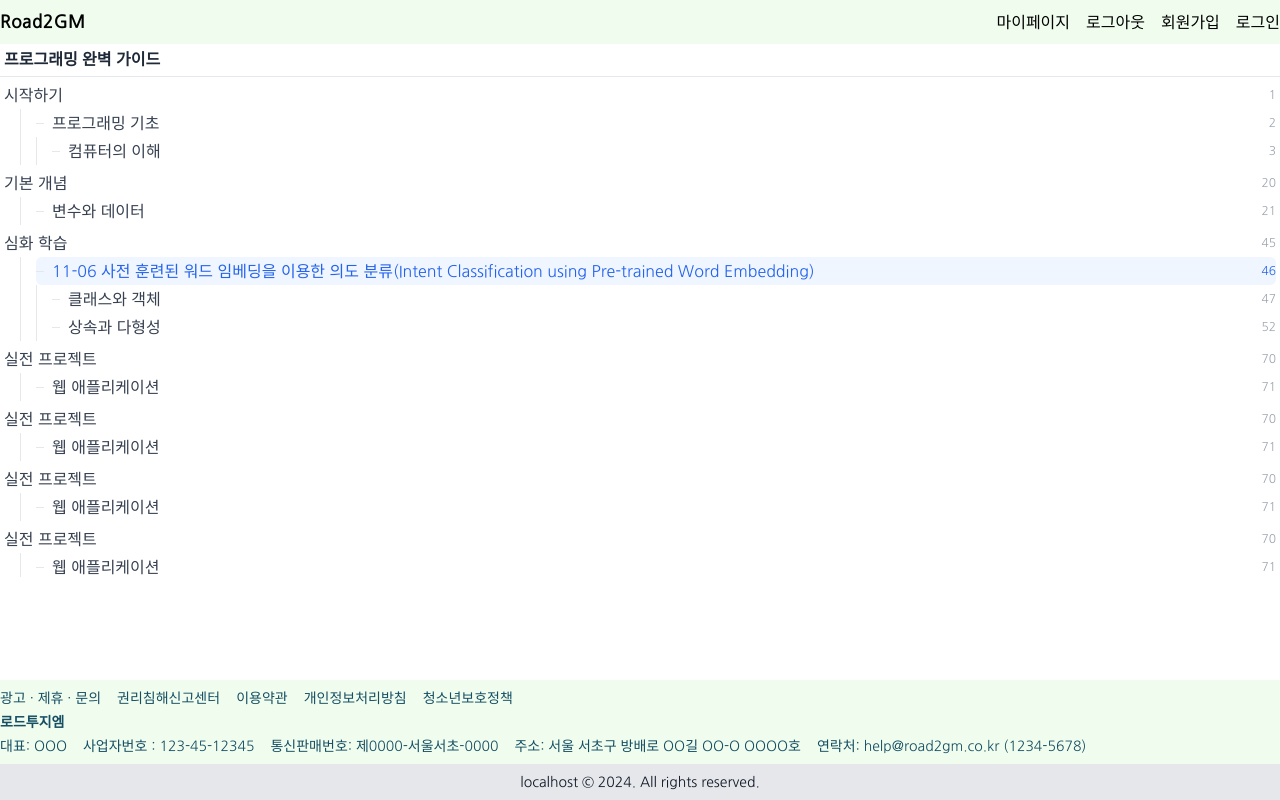
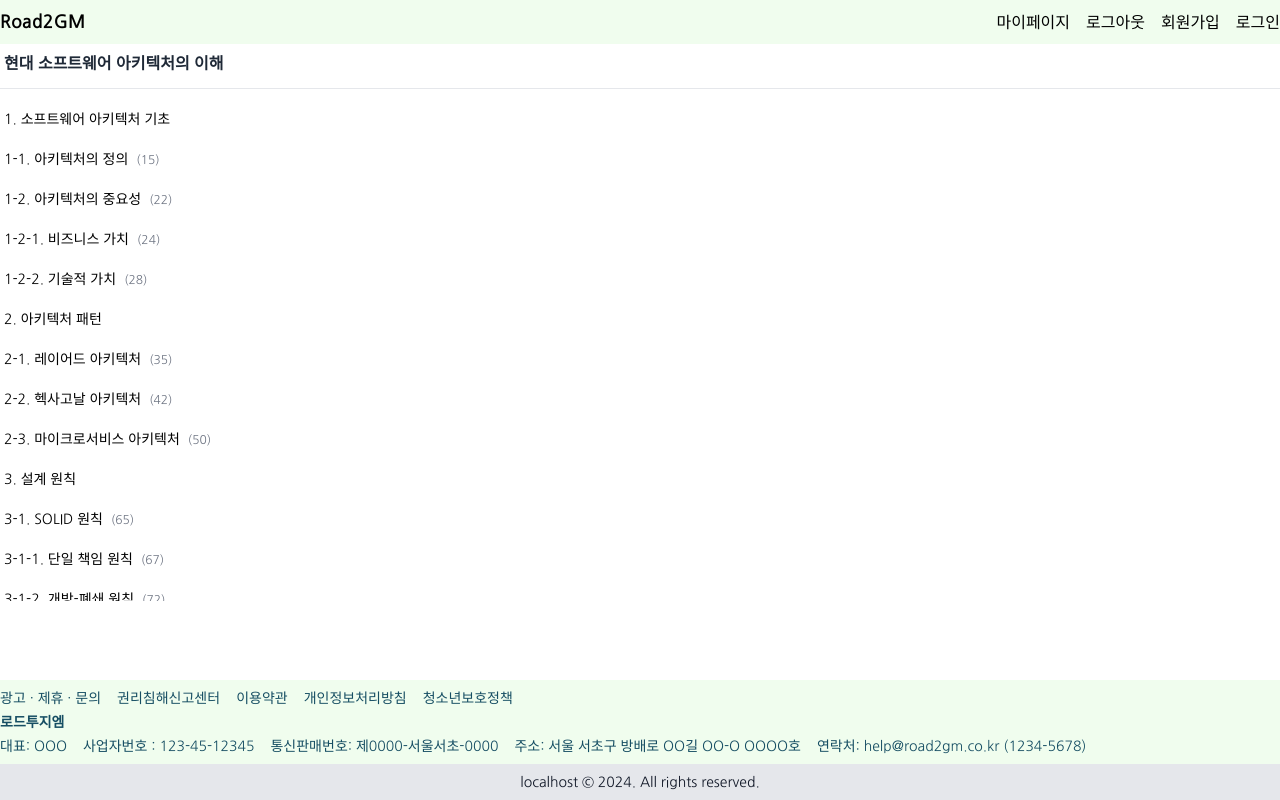
Before and after one commit to mairoo/road2gm-react, a React app: page /book/0 in a window 1280 px wide. Built offline with nearby package versions, Linux system fonts and the light colour scheme.

Commit message:
book toc list

```diff
--- a/src/pages/book/[id].tsx
+++ b/src/pages/book/[id].tsx
@@ -1,9 +1,10 @@
 import React, { useEffect } from "react";
 import { useParams } from "react-router-dom";
 import { Section } from "../../types";
-import { printToc } from "../../utils/toc";
 import { useScrollToCenter } from "../../hooks/useScroll";
 import { useToc } from "../../hooks/useToc";
+import { flattenToc } from "../../utils/toc";
+import className from "classnames";
 
 const useBookParams = () => {
   const { bookId } = useParams<{ bookId: string }>();
@@ -17,154 +18,271 @@ const useBookParams = () => {
 };
 
 const tocData = {
-  title: "프로그래밍 완벽 가이드",
+  title: "현대 소프트웨어 아키텍처의 이해",
   chapters: [
     {
-      id: "chapter1",
-      title: "시작하기",
-      page: 1,
+      id: "ch1",
+      title: "소프트웨어 아키텍처 기초",
       level: 1,
+      number: "1",
       sections: [
         {
-          id: "section1-1",
-          title: "프로그래밍 기초",
-          page: 2,
+          id: "ch1-1",
+          title: "아키텍처의 정의",
           level: 2,
+          number: "1.1",
+          page: 15,
+        },
+        {
+          id: "ch1-2",
+          title: "아키텍처의 중요성",
+          level: 2,
+          number: "1.2",
+          page: 22,
           sections: [
             {
-              id: "section1-1-1",
-              title: "컴퓨터의 이해",
-              page: 3,
+              id: "ch1-2-1",
+              title: "비즈니스 가치",
               level: 3,
+              number: "1.2.1",
+              page: 24,
+            },
+            {
+              id: "ch1-2-2",
+              title: "기술적 가치",
+              level: 3,
+              number: "1.2.2",
+              page: 28,
             },
           ],
         },
       ],
     },
     {
-      id: "chapter2",
-      title: "기본 개념",
-      page: 20,
+      id: "ch2",
+      title: "아키텍처 패턴",
       level: 1,
+      number: "2",
       sections: [
         {
-          id: "section2-1",
-          title: "변수와 데이터",
-          page: 21,
+          id: "ch2-1",
+          title: "레이어드 아키텍처",
           level: 2,
+          number: "2.1",
+          page: 35,
+        },
+        {
+          id: "ch2-2",
+          title: "헥사고날 아키텍처",
+          level: 2,
+          number: "2.2",
+          page: 42,
+        },
+        {
+          id: "ch2-3",
+          title: "마이크로서비스 아키텍처",
+          level: 2,
+          number: "2.3",
+          page: 50,
         },
       ],
     },
     {
-      id: "chapter3",
-      title: "심화 학습",
-      page: 45,
+      id: "ch3",
+      title: "설계 원칙",
       level: 1,
+      number: "3",
       sections: [
         {
-          id: "section3-1",
-          title:
-            "11-06 사전 훈련된 워드 임베딩을 이용한 의도 분류(Intent Classification using Pre-trained Word Embedding)",
-          page: 46,
+          id: "ch3-1",
+          title: "SOLID 원칙",
           level: 2,
+          number: "3.1",
+          page: 65,
           sections: [
             {
-              id: "section3-1-1",
-              title: "클래스와 객체",
-              page: 47,
+              id: "ch3-1-1",
+              title: "단일 책임 원칙",
               level: 3,
+              number: "3.1.1",
+              page: 67,
             },
             {
-              id: "section3-1-2",
-              title: "상속과 다형성",
-              page: 52,
+              id: "ch3-1-2",
+              title: "개방-폐쇄 원칙",
               level: 3,
+              number: "3.1.2",
+              page: 72,
+            },
+            {
+              id: "ch3-1-3",
+              title: "리스코프 치환 원칙",
+              level: 3,
+              number: "3.1.3",
+              page: 78,
+            },
+            {
+              id: "ch3-1-4",
+              title: "인터페이스 분리 원칙",
+              level: 3,
+              number: "3.1.4",
+              page: 83,
+            },
+            {
+              id: "ch3-1-5",
+              title: "의존성 역전 원칙",
+              level: 3,
+              number: "3.1.5",
+              page: 88,
+            },
+          ],
+        },
+        {
+          id: "ch3-2",
+          title: "DRY 원칙",
+          level: 2,
+          number: "3.2",
+          page: 95,
+        },
+        {
+          id: "ch3-3",
+          title: "KISS 원칙",
+          level: 2,
+          number: "3.3",
+          page: 100,
+        },
+      ],
+    },
+    {
+      id: "ch4",
+      title: "아키텍처 품질 속성",
+      level: 1,
+      number: "4",
+      sections: [
+        {
+          id: "ch4-1",
+          title: "성능",
+          level: 2,
+          number: "4.1",
+          page: 110,
+        },
+        {
+          id: "ch4-2",
+          title: "보안",
+          level: 2,
+          number: "4.2",
+          page: 118,
+        },
+        {
+          id: "ch4-3",
+          title: "가용성",
+          level: 2,
+          number: "4.3",
+          page: 125,
+        },
+        {
+          id: "ch4-4",
+          title: "확장성",
+          level: 2,
+          number: "4.4",
+          page: 132,
+        },
+      ],
+    },
+    {
+      id: "ch5",
+      title: "아키텍처 문서화",
+      level: 1,
+      number: "5",
+      sections: [
+        {
+          id: "ch5-1",
+          title: "문서화의 중요성",
+          level: 2,
+          number: "5.1",
+          page: 140,
+        },
+        {
+          id: "ch5-2",
+          title: "문서화 템플릿",
+          level: 2,
+          number: "5.2",
+          page: 145,
+          sections: [
+            {
+              id: "ch5-2-1",
+              title: "4+1 뷰",
+              level: 3,
+              number: "5.2.1",
+              page: 148,
+            },
+            {
+              id: "ch5-2-2",
+              title:
+                "어텐션을 이용한 텍스트 요약(Text Summarization with Attention mechanism)",
+              level: 3,
+              number: "5.2.2",
+              page: 155,
             },
           ],
         },
       ],
     },
     {
-      id: "chapter4",
-      title: "실전 프로젝트",
-      page: 70,
+      id: "ch6",
+      title: "아키텍처 평가",
       level: 1,
+      number: "6",
       sections: [
         {
-          id: "section4-1",
-          title: "웹 애플리케이션",
-          page: 71,
+          id: "ch6-1",
+          title: "아키텍처 평가 방법",
           level: 2,
+          number: "6.1",
+          page: 165,
+        },
+        {
+          id: "ch6-2",
+          title: "ATAM",
+          level: 2,
+          number: "6.2",
+          page: 172,
+        },
+        {
+          id: "ch6-3",
+          title: "CBAM",
+          level: 2,
+          number: "6.3",
+          page: 180,
         },
       ],
     },
     {
-      id: "chapter5",
-      title: "실전 프로젝트",
-      page: 70,
+      id: "ch7",
+      title: "현대적 아키텍처 트렌드",
       level: 1,
+      number: "7",
       sections: [
         {
-          id: "section5-1",
-          title: "웹 애플리케이션",
-          page: 71,
+          id: "ch7-1",
+          title: "클라우드 네이티브",
           level: 2,
-        },
-      ],
+          number: "7.1",
+          page: 190,
         },
         {
-      id: "chapter6",
-      title: "실전 프로젝트",
-      page: 70,
-      level: 1,
-      sections: [
-        {
-          id: "section6-1",
-          title: "웹 애플리케이션",
-          page: 71,
+          id: "ch7-2",
+          title: "서버리스",
           level: 2,
-        },
-      ],
+          number: "7.2",
+          page: 198,
         },
         {
-      id: "chapter7",
-      title: "실전 프로젝트",
-      page: 70,
-      level: 1,
-      sections: [
-        {
-          id: "section7-1",
-          title: "웹 애플리케이션",
-          page: 71,
+          id: "ch7-3",
+          title: "이벤트 기반 아키텍처",
           level: 2,
-        },
-      ],
-    },
-    {
-      id: "chapter8",
-      title: "실전 프로젝트",
-      page: 70,
-      level: 1,
-      sections: [
-        {
-          id: "section8-1",
-          title: "웹 애플리케이션",
-          page: 71,
-          level: 2,
-        },
-      ],
-    },
-    {
-      id: "chapter9",
-      title: "실전 프로젝트",
-      page: 70,
-      level: 1,
-      sections: [
-        {
-          id: "section9-1",
-          title: "웹 애플리케이션",
-          page: 99,
-          level: 2,
+          number: "7.3",
+          page: 205,
         },
       ],
     },
@@ -174,115 +292,65 @@ const tocData = {
 const BookDetailPage = () => {
   const { id } = useBookParams();
 
-  const currentSectionId = "section3-1";
+  const currentSectionId = "ch5-2";
 
   const { numberedToc, findNavigation } = useToc(tocData);
   const { containerRef, activeItemRef, scrollToCenter } = useScrollToCenter();
-
-  // 사용 예시:
-  const result1 = findNavigation("section1-1-1");
-  console.log("section1-1-1의 이전/다음:", result1);
-
-  const result2 = findNavigation("chapter1");
-  console.log("chapter1의 이전:", result2);
-
-  const result3 = findNavigation("section3-1-2");
-  console.log("section3-1-2의 다음:", result3);
-
-  console.log("넘버링이 적용된 목차:");
-  printToc(numberedToc.chapters);
 
   useEffect(() => {
     scrollToCenter();
   }, []);
 
-  const RenderSection = ({
-    section,
-    level = 0,
+  const ListToc = ({
+    chapters,
+    currentId,
   }: {
-    section: Section;
-    level?: number;
+    chapters: Section[];
+    currentId: string;
   }) => {
-    const isActive = section.id === currentSectionId;
-    const hasActivePage = section.sections?.some(
-      (subSection) =>
-        subSection.id === currentSectionId ||
-        (subSection.sections &&
-          subSection.sections.some((s) => s.id === currentSectionId)),
-    );
+    flattenToc(chapters);
+    return (
+      <ul className="text-sm space-y-1">
+        {flattenToc(chapters).map((chapter) => {
+          const isActive = chapter.id === currentId;
 
           return (
-      <li className="relative">
-        {/* 세로 선 */}
-        {level > 0 && (
-          <div
-            className={`absolute left-0 top-0 h-full w-px
-            ${hasActivePage ? "bg-blue-200" : "bg-gray-200"}`}
-          />
+            <li
+              key={chapter.id}
+              className={className(
+                "px-1 py-2",
+                isActive ? "text-white bg-natural-5" : "",
               )}
-
-        <div
-          ref={isActive ? activeItemRef : null}
-          className={`relative flex items-center py-0.5
-            ${level > 0 ? "ml-4" : ""}
-            ${isActive ? "text-blue-600" : "text-gray-700"}
-            ${hasActivePage ? "text-blue-600" : ""}
-            ${isActive ? "bg-blue-50 rounded-md" : ""}`}
             >
-          {/* 가로선 */}
-          {level > 0 && (
-            <div
-              className={`absolute left-0 top-1/2 w-2 h-px
-              ${hasActivePage ? "bg-blue-200" : "bg-gray-200"}`}
-            />
-          )}
-
-          <div
-            className={`flex justify-between items-center w-full
-            ${level > 0 ? "ml-4" : ""}`}
+              <span className="line-clamp-1">
+                {chapter.number}. {chapter.title}
+                {chapter.page && (
+                  <span
+                    className={`ml-2 text-xs ${isActive ? "text-white" : "text-gray-500"}`}
                   >
-            <span className={`line-clamp-1 ${isActive ? "text-blue-600" : ""}`}>
-              {section.title}
-            </span>
-            {section.page && (
-              <span
-                className={`ml-2 text-xs
-              ${isActive ? "text-blue-600" : "text-gray-400"}`}
-              >
-                {section.page}
+                    ({chapter.page})
                   </span>
                 )}
-          </div>
-        </div>
-
-        {section.sections && section.sections.length > 0 && (
-          <ul className="ml-4">
-            {section.sections.map((subSection) => (
-              <RenderSection
-                key={subSection.id}
-                section={subSection}
-                level={level + 1}
-              />
-            ))}
+              </span>
+            </li>
+          );
+        })}
       </ul>
-        )}
-      </li>
     );
   };
 
   return (
-    <div className="mx-auto bg-white">
-      <h2 className="font-bold p-1 text-gray-800 border-b">{tocData.title}</h2>
+    <div className="mx-auto bg-white space-y-3 py-2">
+      <h2 className="font-bold px-1 pb-3 text-gray-800 border-b">
+        {tocData.title}
+      </h2>
       {/* 스크롤 가능한 컨테이너 추가 */}
       <div
         ref={containerRef}
         className="max-h-[500px] overflow-y-auto scroll-smooth"
       >
-        <ul className="p-1 space-y-1">
-          {tocData.chapters.map((chapter) => (
-            <RenderSection key={chapter.id} section={chapter} />
-          ))}
-        </ul>
+        {/* 넘버링이 적용된 목차 렌더링 */}
+        <ListToc chapters={numberedToc.chapters} currentId={currentSectionId} />
       </div>
     </div>
   );
```
Lines whose indentation alone changed are shown as unchanged.
